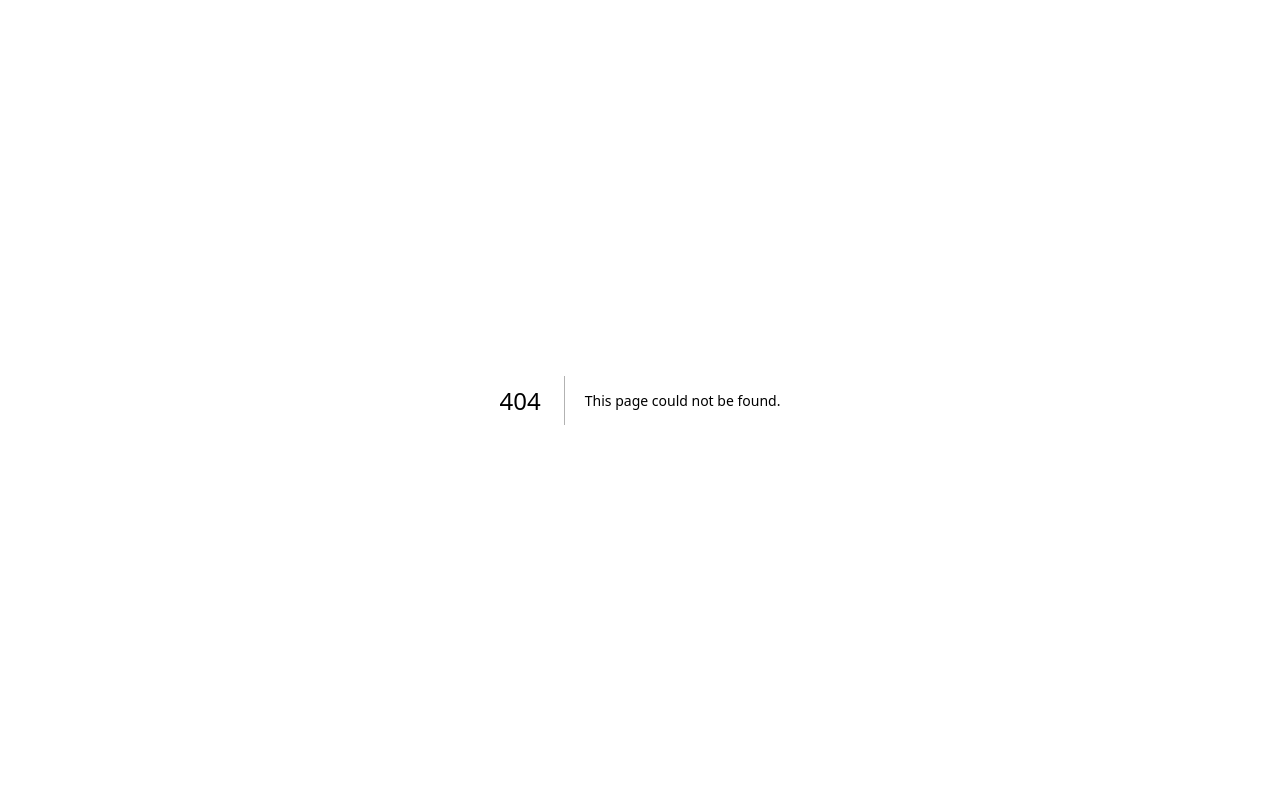
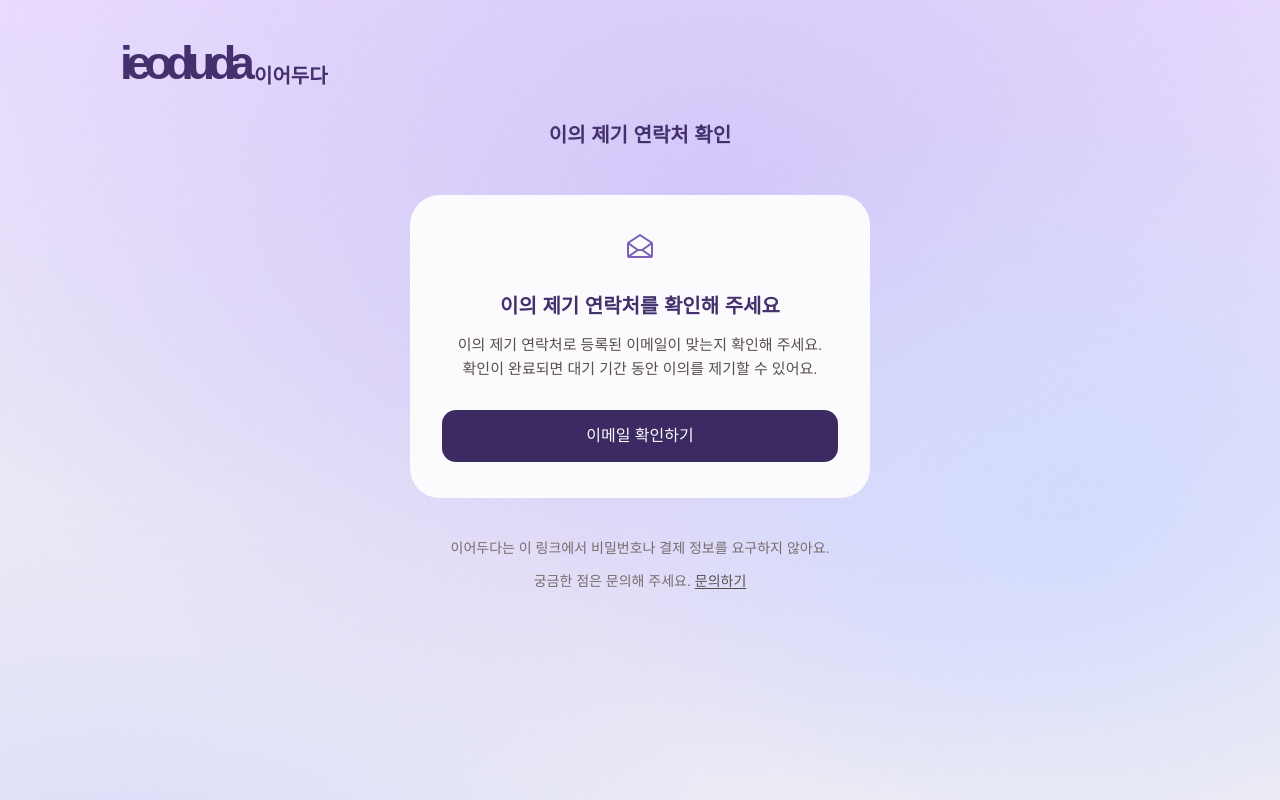
Before and after one commit to Dev-MAMOKEY/Ieoduda-Frontend, a Next.js app: page /dispute-contact-email in a window 1280 px wide. Before the commit this address had no page. Built offline with nearby package versions, Linux system fonts and the light colour scheme; no server answers; a web font is replaced by a local one.

Commit message:
[Feat/#13] feat : 본인 이메일, 이의제기 연락처 이메일 검증 확인 화면 구현 및 이의 제기 검증 버튼 구현

```diff
--- /dev/null
+++ b/app/(email)/dispute-contact-email/page.tsx
@@ -0,0 +1,16 @@
+"use client";
+
+import { EmailVerificationPage } from "@/components/EmailVerificationPage";
+import { verifyDisputeContactEmail } from "@/lib/api/public";
+
+export default function DisputeContactEmailPage() {
+  return (
+    <EmailVerificationPage
+      description={"이의 제기 연락처로 등록된 이메일이 맞는지 확인해 주세요.\n확인이 완료되면 대기 기간 동안 이의를 제기할 수 있어요."}
+      heading="이의 제기 연락처를 확인해 주세요"
+      successMessage="이의 제기 연락처 이메일 확인이 완료되었습니다."
+      title="이의 제기 연락처 확인"
+      verify={verifyDisputeContactEmail}
+    />
+  );
+}
--- /dev/null
+++ b/app/(email)/self-warning-email/page.tsx
@@ -0,0 +1,16 @@
+"use client";
+
+import { EmailVerificationPage } from "@/components/EmailVerificationPage";
+import { verifySelfWarningEmail } from "@/lib/api/public";
+
+export default function SelfWarningEmailPage() {
+  return (
+    <EmailVerificationPage
+      description={"이 주소가 본인의 이메일이 맞는지 확인해 주세요.\n확인이 완료되면 실행 전에 경고 메일을 받을 수 있어요."}
+      heading="본인 경고 이메일을 확인해 주세요"
+      successMessage="본인 경고 이메일 확인이 완료되었습니다."
+      title="본인 경고 이메일 확인"
+      verify={verifySelfWarningEmail}
+    />
+  );
+}
--- a/app/(setting)/appeal/page.tsx
+++ b/app/(setting)/appeal/page.tsx
@@ -11,6 +11,7 @@ import {
   getReleaseSettings,
   registerDisputeContact,
   registerSelfWarningEmail,
+  resendDisputeContactVerificationEmail,
   updateDisputeContact,
   updateReleasePolicy,
 } from "@/lib/api/plan";
@@ -48,8 +49,13 @@ export default function AppealPage() {
   const [selfEmail, setSelfEmail] = useState("");
   const [planId, setPlanId] = useState<ApiId | null>(null);
   const [contactId, setContactId] = useState<ApiId | null>(null);
+  const [contactName, setContactName] = useState("");
+  const [contactEmail, setContactEmail] = useState("");
+  const [contactVerified, setContactVerified] = useState(false);
   const [verificationPending, setVerificationPending] = useState(false);
   const [verificationMessage, setVerificationMessage] = useState("");
+  const [contactVerificationPending, setContactVerificationPending] = useState(false);
+  const [contactVerificationMessage, setContactVerificationMessage] = useState("");
   const [submissionPending, setSubmissionPending] = useState(false);
   const [submissionMessage, setSubmissionMessage] = useState("");
 
@@ -61,12 +67,64 @@ export default function AppealPage() {
         setSelfEmail(settings.selfWarningEmail ?? "");
         setSelfVerified(settings.selfWarningEmailVerified);
         setContactId(settings.disputeContact?.contactId ?? null);
+        setContactName(settings.disputeContact?.name ?? "");
+        setContactEmail(settings.disputeContact?.email ?? "");
+        setContactVerified(settings.disputeContact?.verified ?? false);
       })
       .catch(() => { /* 신규 등록 화면은 기존 설정 조회 실패와 관계없이 입력할 수 있습니다. */ });
   }, []);
 
   const clearError = (name: FieldName) => {
     setFieldErrors((current) => ({ ...current, [name]: undefined }));
+  };
+
+  const handleVerifyContactEmail = async (event: MouseEvent<HTMLButtonElement>) => {
+    const form = event.currentTarget.form;
+    const data = new FormData(form ?? undefined);
+    const name = String(data.get("contactName") ?? "").trim();
+    const email = String(data.get("contactEmail") ?? "").trim();
+    const errors: FieldErrors = {};
+
+    if (!name) errors.contactName = "이의 제기 연락처의 이름을 입력해 주세요.";
+    if (!email) errors.contactEmail = "이의 제기 연락처의 이메일을 입력해 주세요.";
+    else if (!emailPattern.test(email)) errors.contactEmail = "올바른 이메일 형식으로 입력해 주세요.";
+
+    setFieldErrors((current) => ({ ...current, ...errors }));
+    if (Object.keys(errors).length > 0) {
+      setContactVerified(false);
+      return;
+    }
+
+    setContactVerificationPending(true);
+    setContactVerificationMessage("");
+    try {
+      const currentPlanId = planId ?? (await getMyPlan()).planId;
+      setPlanId(currentPlanId);
+      const settings = await getReleaseSettings(currentPlanId);
+      const currentContact = settings.disputeContact;
+      const isSameContact = currentContact?.name === name
+        && currentContact.email.toLowerCase() === email.toLowerCase();
+
+      if (currentContact && isSameContact) {
+        await resendDisputeContactVerificationEmail(currentContact.contactId);
+        setContactId(currentContact.contactId);
+      } else {
+        const result = currentContact
+          ? await updateDisputeContact(currentPlanId, currentContact.contactId, name, email)
+          : await registerDisputeContact(currentPlanId, name, email);
+        setContactId(result.contactId ?? currentContact?.contactId ?? null);
+      }
+
+      setContactName(name);
+      setContactEmail(email);
+      setContactVerified(false);
+      setContactVerificationMessage("검증 메일을 보냈어요. 이메일의 링크를 눌러 검증을 완료해 주세요.");
+    } catch (error) {
+      setContactVerified(false);
+      setContactVerificationMessage(getApiErrorMessage(error, "검증 메일을 보내지 못했습니다."));
+    } finally {
+      setContactVerificationPending(false);
+    }
   };
 
   const handleVerifyEmail = async (event: MouseEvent<HTMLButtonElement>) => {
@@ -195,11 +253,14 @@ export default function AppealPage() {
             <div className="flex flex-col gap-3.5 md:gap-[22px]">
               <div className="flex items-center justify-between">
                 <h2 className="text-base font-bold text-[#43306d] md:text-lg">이의 제기 연락처</h2>
-                <span className="text-sm font-bold text-[#796b6c] md:text-base">검증 요망</span>
+                <span className="text-sm font-bold text-[#796b6c] md:text-base">{contactVerified ? "검증 완료" : "검증 필요"}</span>
               </div>
-              <div className="flex flex-col gap-2"><input aria-invalid={Boolean(fieldErrors.contactName)} className={`${inputClass} ${fieldErrors.contactName ? "border-red-500" : "border-transparent"}`} name="contactName" onChange={() => clearError("contactName")} placeholder="이름을 입력해 주세요" />{fieldErrors.contactName && <p className="px-2.5 text-xs font-medium text-red-600" role="alert">{fieldErrors.contactName}</p>}</div>
-              <div className="flex flex-col gap-2"><input aria-invalid={Boolean(fieldErrors.contactEmail)} className={`${inputClass} ${fieldErrors.contactEmail ? "border-red-500" : "border-transparent"}`} name="contactEmail" onChange={() => clearError("contactEmail")} placeholder="이메일을 입력해 주세요" type="email" />{fieldErrors.contactEmail && <p className="px-2.5 text-xs font-medium text-red-600" role="alert">{fieldErrors.contactEmail}</p>}</div>
+              <div className="flex flex-col gap-2"><input aria-invalid={Boolean(fieldErrors.contactName)} className={`${inputClass} ${fieldErrors.contactName ? "border-red-500" : "border-transparent"}`} name="contactName" onChange={(event) => { setContactName(event.target.value); clearError("contactName"); setContactVerified(false); setContactVerificationMessage(""); }} placeholder="이름을 입력해 주세요" value={contactName} />{fieldErrors.contactName && <p className="px-2.5 text-xs font-medium text-red-600" role="alert">{fieldErrors.contactName}</p>}</div>
+              <div className="flex flex-col gap-2"><input aria-invalid={Boolean(fieldErrors.contactEmail)} className={`${inputClass} ${fieldErrors.contactEmail ? "border-red-500" : "border-transparent"}`} name="contactEmail" onChange={(event) => { setContactEmail(event.target.value); clearError("contactEmail"); setContactVerified(false); setContactVerificationMessage(""); }} placeholder="이메일을 입력해 주세요" type="email" value={contactEmail} />{fieldErrors.contactEmail && <p className="px-2.5 text-xs font-medium text-red-600" role="alert">{fieldErrors.contactEmail}</p>}{contactVerificationMessage && <p className="px-2.5 text-xs font-medium text-[#796b6c]" role="status">{contactVerificationMessage}</p>}</div>
             </div>
+            <Button className="cursor-pointer text-sm hover:!bg-[#37275a] md:text-base" disabled={contactVerificationPending || contactVerified} onClick={handleVerifyContactEmail} type="button">
+              {contactVerificationPending ? "검증 메일 보내는 중..." : contactVerified ? "검증 완료" : "검증 메일 보내기"}
+            </Button>
             <div className="flex flex-col gap-3.5 md:gap-[22px]">
               <h2 className="text-base font-bold text-[#43306d] md:text-lg">대기 기간</h2>
               <div className="flex flex-col gap-2"><input aria-invalid={Boolean(fieldErrors.waitingPeriod)} className={`${inputClass} ${fieldErrors.waitingPeriod ? "border-red-500" : "border-transparent"}`} inputMode="numeric" max={30} min={7} name="waitingPeriod" onChange={() => clearError("waitingPeriod")} placeholder="대기 기간을 입력해 주세요 (7-30일)" step={1} type="number" />{fieldErrors.waitingPeriod && <p className="px-2.5 text-xs font-medium text-red-600" role="alert">{fieldErrors.waitingPeriod}</p>}</div>
@@ -207,7 +268,7 @@ export default function AppealPage() {
           </div>
         </section>
         {submissionMessage && <p className="text-center text-sm text-red-700" role="alert">{submissionMessage}</p>}
-        <Button className="cursor-pointer !bg-[#7f62b8] text-sm hover:!bg-[#765aaa] md:text-base" disabled={submissionPending || verificationPending} type="submit">
+        <Button className="cursor-pointer !bg-[#7f62b8] text-sm hover:!bg-[#765aaa] md:text-base" disabled={submissionPending || verificationPending || contactVerificationPending} type="submit">
           {submissionPending ? "등록 중..." : "대기 이의제기 등록하기"}
         </Button>
         </form>
--- /dev/null
+++ b/components/EmailVerificationPage.tsx
@@ -0,0 +1,91 @@
+"use client";
+
+import Image from "next/image";
+import Link from "next/link";
+import { useState } from "react";
+import { BrandLogo } from "@/components/BrandLogo";
+import { Button } from "@/components/Button";
+import { getApiErrorMessage } from "@/lib/api/auth";
+
+type EmailVerificationPageProps = {
+  title: string;
+  heading: string;
+  description: string;
+  successMessage: string;
+  verify: (token: string) => Promise<unknown>;
+};
+
+export function EmailVerificationPage({
+  title,
+  heading,
+  description,
+  successMessage,
+  verify,
+}: EmailVerificationPageProps) {
+  const [pending, setPending] = useState(false);
+  const [verified, setVerified] = useState(false);
+  const [message, setMessage] = useState("");
+
+  const handleVerify = async () => {
+    const token = new URLSearchParams(window.location.search).get("token") ?? "";
+    if (!token) {
+      setMessage("유효한 이메일 검증 토큰이 필요합니다.");
+      return;
+    }
+
+    setPending(true);
+    setMessage("");
+    try {
+      await verify(token);
+      setVerified(true);
+      setMessage(successMessage);
+    } catch (error) {
+      setMessage(getApiErrorMessage(error, "이메일을 확인하지 못했습니다."));
+    } finally {
+      setPending(false);
+    }
+  };
+
+  return (
+    <main className="min-h-dvh text-[#43306d]">
+      <header className="hidden h-[125px] items-center px-[120px] lg:flex">
+        <BrandLogo />
+      </header>
+
+      <section className="mx-auto flex w-full max-w-[390px] flex-col items-center px-6 pb-8 pt-[59px] lg:max-w-none lg:px-0 lg:pb-[50px] lg:pt-0">
+        <header className="mb-[22px] flex w-full items-center justify-center py-2 lg:mb-0 lg:py-0">
+          <h1 className="text-lg font-bold leading-none lg:text-xl">{title}</h1>
+        </header>
+
+        <div className="flex w-full flex-col gap-[22px] lg:mt-[50px] lg:w-[460px] lg:gap-10">
+          <article className="flex w-full flex-col items-center gap-6 rounded-[18px] bg-[#fbfafd] px-5 py-9 text-center lg:gap-7 lg:rounded-[30px] lg:px-8">
+            <Image alt="" className="size-7 lg:size-8" height={32} src="/icons/email/envelope-open.svg" width={32} />
+            <div className="flex flex-col items-center gap-3">
+              <h2 className="text-lg font-bold leading-normal lg:text-xl">{heading}</h2>
+              <p className="whitespace-pre-line text-[13px] font-medium leading-relaxed text-[#584e4d] lg:text-[15px]">
+                {description}
+              </p>
+            </div>
+
+            <Button disabled={pending || verified} onClick={() => void handleVerify()} type="button">
+              {pending ? "확인 중..." : verified ? "확인 완료" : "이메일 확인하기"}
+            </Button>
+            {message ? (
+              <p className={`text-sm font-medium ${verified ? "text-[#43306d]" : "text-red-600"}`} role={verified ? "status" : "alert"}>
+                {message}
+              </p>
+            ) : null}
+          </article>
+
+          <footer className="flex flex-col items-center gap-3 text-center text-xs leading-normal text-[#796b6c] lg:text-sm">
+            <p>이어두다는 이 링크에서 비밀번호나 결제 정보를 요구하지 않아요.</p>
+            <p>
+              궁금한 점은 문의해 주세요.{" "}
+              <Link className="text-[#584e4d] underline underline-offset-2" href="mailto:support@ieoduda.com">문의하기</Link>
+            </p>
+          </footer>
+        </div>
+      </section>
+    </main>
+  );
+}
--- a/lib/api/plan.ts
+++ b/lib/api/plan.ts
@@ -190,6 +190,13 @@ export async function updateDisputeContact(planId: ApiId, contactId: ApiId, name
   return data.data;
 }
 
+export async function resendDisputeContactVerificationEmail(contactId: ApiId) {
+  const { data } = await apiClient.post<PlanApiResponse<unknown>>(
+    "/api/dispute-contacts/" + contactId + "/verification-email",
+  );
+  return unwrap(data);
+}
+
 export async function deactivatePlan(planId: ApiId) {
   const { data } = await apiClient.post("/api/plans/" + planId + "/deactivate");
   return data.data;
--- a/lib/api/public.ts
+++ b/lib/api/public.ts
@@ -85,6 +85,18 @@ export async function verifyPosthumousOtp(token: string, otpCode: string) {
   const { data } = await publicApiClient.post<ApiResponse<OtpVerifyResponse>>("/api/posthumous-access/" + token + "/verify", { otpCode });
   return unwrap(data);
 }
+export async function verifySelfWarningEmail(token: string) {
+  const { data } = await publicApiClient.post<ApiResponse<null>>(
+    "/api/self-warning-email/" + encodeURIComponent(token) + "/verify",
+  );
+  if (!data.success) throw new Error(data.error?.message ?? "본인 경고 이메일을 확인하지 못했습니다.");
+}
+export async function verifyDisputeContactEmail(token: string) {
+  const { data } = await publicApiClient.post<ApiResponse<null>>(
+    "/api/dispute-contacts/" + encodeURIComponent(token) + "/verify",
+  );
+  if (!data.success) throw new Error(data.error?.message ?? "이의 제기 연락처를 확인하지 못했습니다.");
+}
 export async function getPosthumousPackage(accessSessionId: string) {
   const { data } = await publicApiClient.get<ApiResponse<PosthumousPackageResponse>>("/api/posthumous-packages/" + accessSessionId);
   return unwrap(data);
```
